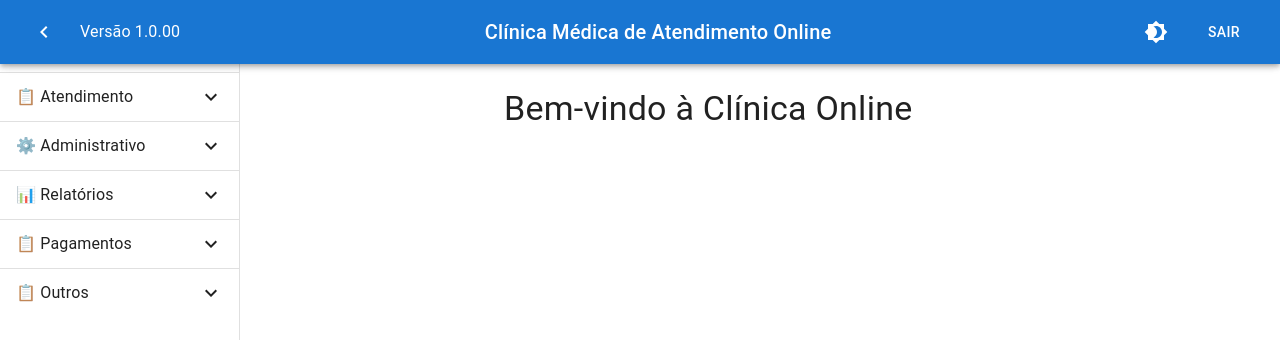
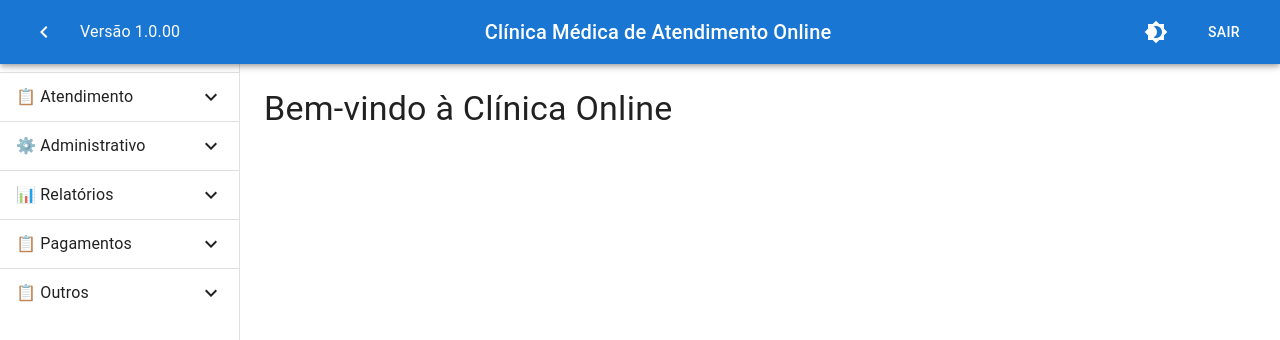
Before and after one commit to andreitoledo/Atendimento-Medico, a React (Vite) app in the folder clinica-frontend/: page /home in a window 1280 px wide. Shown: the top 340 px of the page. Built offline with nearby package versions, Linux system fonts and the light colour scheme; sample sign-in values are in the browser's storage.

Commit message:
Ajuste da tela proximo ao menu

```diff
--- a/clinica-frontend/src/components/Layout.jsx
+++ b/clinica-frontend/src/components/Layout.jsx
@@ -133,6 +133,9 @@ const Layout = ({ children }) => {
             overflowX: "hidden",
             transition: "width 0.3s",
             boxSizing: "border-box",
+            position: "fixed",  // <-- adiciona isso
+            height: "100vh",
+            zIndex: 1200
           },
         }}
       >
@@ -168,10 +171,29 @@ const Layout = ({ children }) => {
         </List>
       </Drawer>
 
-      <Box component="main" sx={{ flexGrow: 1, ml: `${open ? drawerWidth : 64}px`, p: 3 }}>
+      <Box
+        component="main"
+        sx={{
+          flexGrow: 1,
+          paddingLeft: open ? `${drawerWidth}px` : "64px",
+          paddingTop: 3,
+          paddingRight: 3,
+          paddingBottom: 3,
+          paddingLeft: 3,
+          transition: "all 0.3s ease",
+          minHeight: "100vh",
+          backgroundColor: (theme) => theme.palette.background.default,
+          display: "flex",
+          flexDirection: "column",
+        }}
+      >
         <Toolbar />
-        {children}
+        <Box sx={{ flexGrow: 1, width: "100%" }}>
+          {children}
+        </Box>
       </Box>
+
+
     </Box>
   );
 };
--- a/clinica-frontend/src/pages/SalasPage.jsx
+++ b/clinica-frontend/src/pages/SalasPage.jsx
@@ -143,7 +143,8 @@ const SalasPage = () => {
       <Box>
         <Typography variant="h5" gutterBottom>Gerenciamento de Salas</Typography>
 
-        <Paper sx={{ p: 2, mb: 3 }}>
+        <Paper sx={{ p: 2, width: "100%", overflowX: "auto" }}>
+
           <TextField
             label="Nome"
             value={nome}
```
